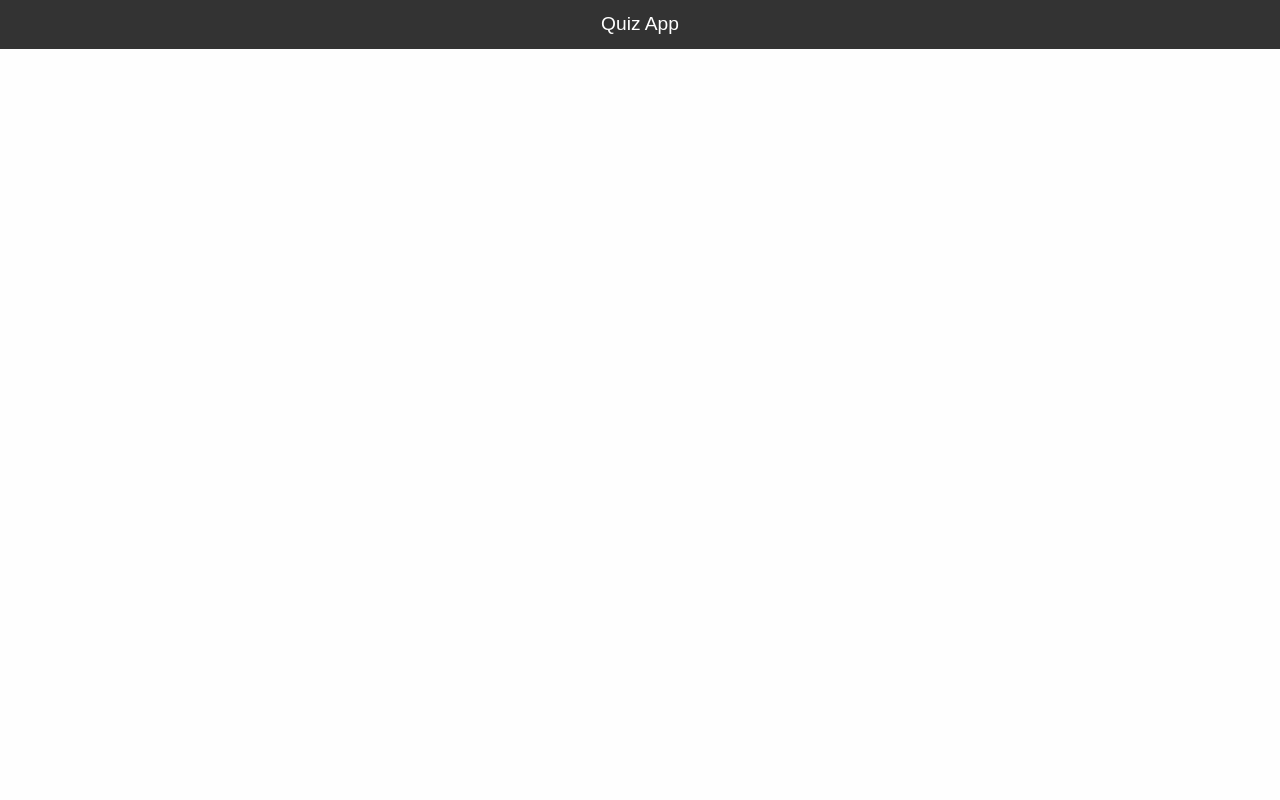
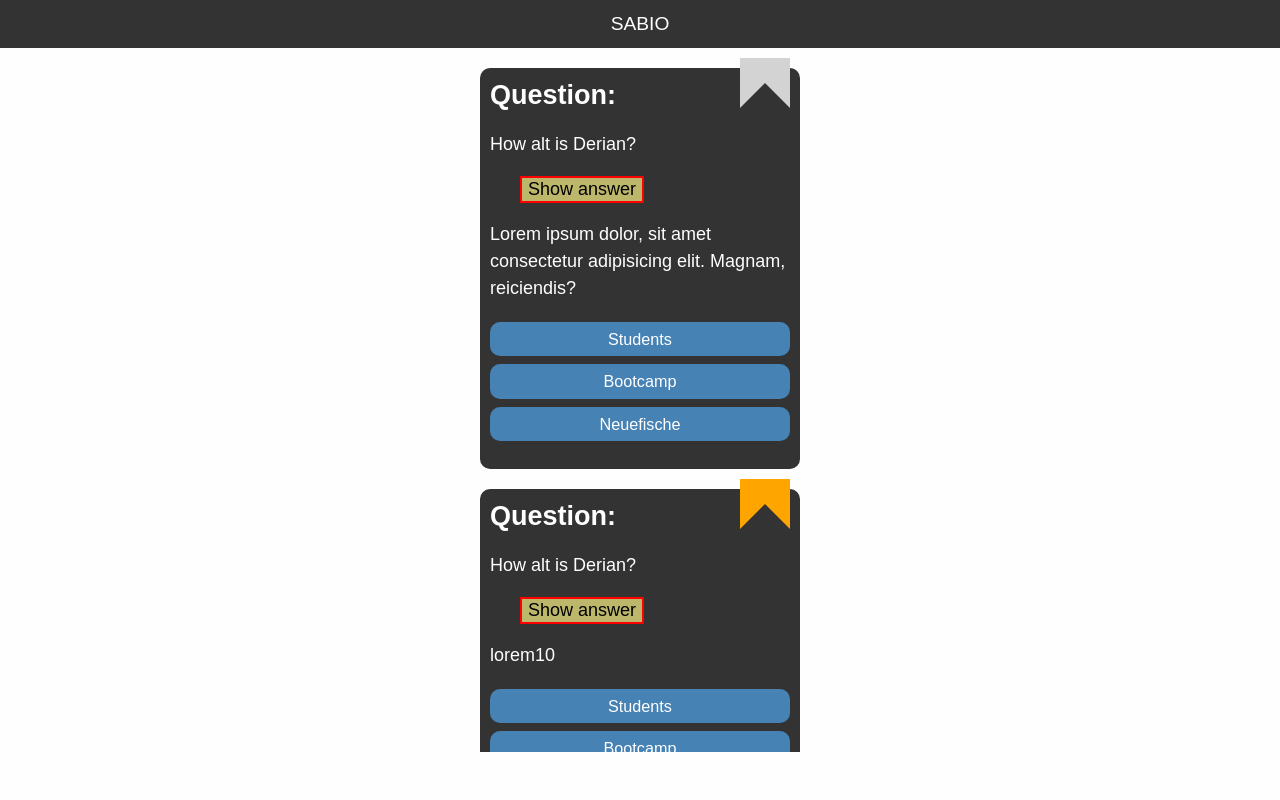
Before and after one commit to deriancastro/quiz-app, a website built with Vite: page src/index.html in a window 1280 px wide. Built offline with nearby package versions, Linux system fonts and the light colour scheme.

Commit message:
Fix app-card

```diff
--- a/src/index.html
+++ b/src/index.html
@@ -1,5 +1,6 @@
 <!DOCTYPE html>
 <html lang="en">
+
 <head>
   <meta charset="UTF-8" />
   <meta name="viewport" content="width=device-width, initial-scale=1.0" />
@@ -7,9 +8,38 @@
   <link rel="icon" type="image/png" href="assets/favicon.png" />
   <link rel="stylesheet" href="styles/styles.css" />
 </head>
+
 <body>
   <header class="app-header">
-      <h1 class="app-header__heading">Quiz App</h1>
+    <h1 class="app-header__heading">SABIO</h1>
   </header>
 </body>
+<main class="app-main">
+  <section class="quiz-card">
+    <div role="button" class="quiz-card__bookmark" aria-label="Add bookmark"></div>
+    <h2 class="quiz-card__heading">Question:</h2>
+    <p class="quiz-card__text"> How alt is Derian?</p>
+    <button class="quiz-card__button">Show answer</button>
+    <p class="quiz-card__text">Lorem ipsum dolor, sit amet consectetur adipisicing elit. Magnam, reiciendis?</p>
+    <ul class="quiz-card__tag-list">
+      <li>Students</li>
+      <li>Bootcamp</li>
+      <li>Neuefische</li>
+    </ul>
+  </section>
+  <section class="quiz-card">
+    <div role="button" class="quiz-card__bookmark quiz-card__bookmark--selected" aria-label="Add bookmark"></div>
+    <h2 class="quiz-card__heading">Question:</h2>
+    <p class="quiz-card__text"> How alt is Derian?</p>
+    <button class="quiz-card__button">Show answer</button>
+    <p class="quiz-card__text">lorem10</p>
+    <ul class="quiz-card__tag-list">
+      <li>Students</li>
+      <li>Bootcamp</li>
+      <li>Neuefische</li>
+    </ul>
+  </section>
+
+</main>
+
 </html>
--- a/src/styles/_base.css
+++ b/src/styles/_base.css
@@ -9,6 +9,21 @@ body {
   font-size: 112.5%;
   line-height: 1.5;
   margin: 0;
+  display: grid;
+  grid-template-rows: 48px auto 48px;
+  height: 100vh;
+}
+
+.app-main {
+  display: grid;
+  place-items: center;
+  grid-gap: 20px;
+  overflow-y: scroll;
+  color: var(--color-white);
+}
+
+.app-main :first-child {
+  margin-top: 20px;
 }
 
 h1,
--- a/src/styles/app-card/app-card.css
+++ b/src/styles/app-card/app-card.css
@@ -20,18 +20,23 @@
   border-bottom-color: transparent;
 }
 
+.quiz-card__button {
+  background: darkkhaki;
+  border: red 2px solid;
+  margin: 0 30px;
+}
+
 .quiz-card__tag-list {
-  display: flex;
-  justify-content: space-evenly;
-  flex-wrap: wrap;
   list-style: none;
-  padding: 0;
+  padding: 0px;
 }
 
 .quiz-card__tag-list li {
   background-color: steelblue;
   color: white;
+  font-size: 90%;
   padding: 5px;
   border-radius: 10px;
-  align-content: left;
+  margin: 8px 0;
+  text-align: center;
 }
--- a/src/styles/styles.css
+++ b/src/styles/styles.css
@@ -2,3 +2,4 @@
 @import './_base.css';
 @import './_utility.css';
 @import './app-header/app-header.css';
+@import './app-card/app-card.css';
```
Also changed, not shown: src/styles/app-card/app-card.html (added, +14 -0 lines), src/styles/app-card/app-card.stories.js (added, +7 -0 lines), src/styles/app-header/app-header.html (+1 -1 lines). Lines whose indentation alone changed are shown as unchanged.
